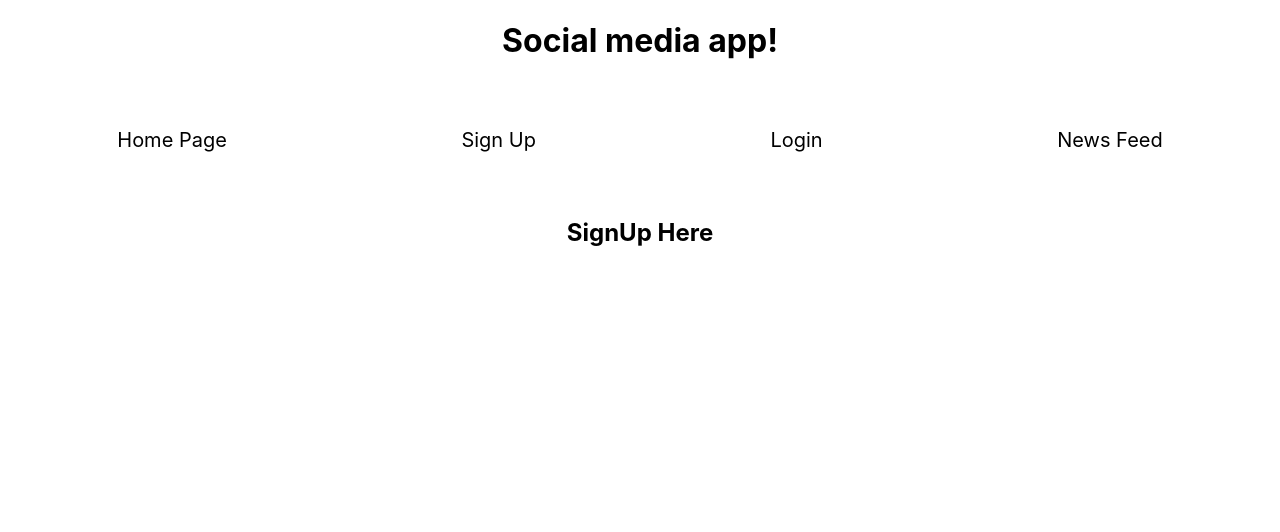
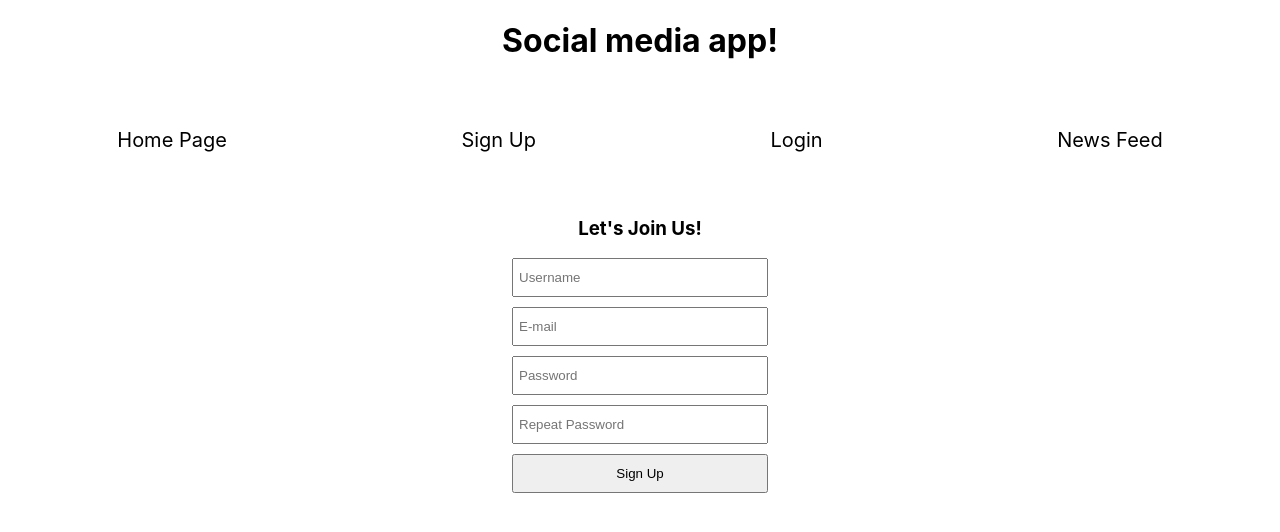
Before and after one commit to lukmak0394/social-app, a React (Create React App) app: page /SignUp in a window 1280 px wide. Shown: the top 532 px of the page. Built offline with nearby package versions, Linux system fonts and the light colour scheme.

Commit message:
created sign up form

```diff
--- a/src/components/SignUp.js
+++ b/src/components/SignUp.js
@@ -1,10 +1,24 @@
-import React from "react";
+import React, { useState, useRef } from "react";
+import './css/Form.css';
 
 function SignUp() {
+
+    function validate(event) {
+        event.preventDefault();
+    }
+
     return (
-        <div>
-            <h2>SignUp Here</h2>
+        <div className="wrapper">
+            <h3>Let's Join Us!</h3>
+            <form className="SignUp" onSubmit={validate}>
+                <input type="text" placeholder="Username" />
+                <input type="text" placeholder="E-mail" />
+                <input type="text" placeholder="Password" />
+                <input type="text" placeholder="Repeat Password" />
+                <button type="submit">Sign Up</button>
+            </form>
         </div>
+
     );
 }
 
--- /dev/null
+++ b/src/components/css/Form.css
@@ -0,0 +1,12 @@
+.SignUp {
+    margin: auto;
+    max-width: 20%;
+    display: flex;
+    flex-direction: column;
+}
+
+.SignUp input,
+.SignUp button {
+    margin-bottom: 10px;
+    padding: 10px 5px;
+}
```
